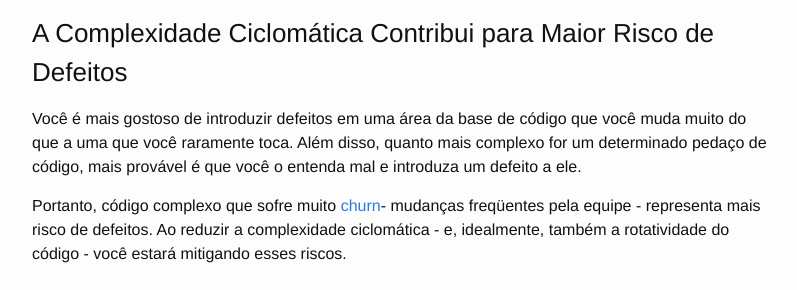
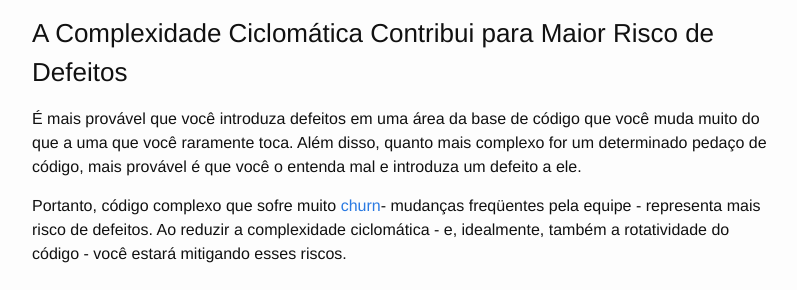
Before and after one commit to carlosschults/my-blog-source, a Jekyll site: the page built from _posts/2021-04-05-reduzir-complexidade-ciclomatica.md, in a window 1280 px wide and 900 px high, scrolled down 2302 px. Shown: the part 150-440 px from the top of the window, without its empty margins (238-1035 px from the left). Built offline with Jekyll 4.4.1, drawn with Linux system fonts in a browser that asks for light colours; comment, search, counter and statistics services are not loaded.

Commit message:
Fix translation mistake

```diff
--- a/_posts/2021-04-05-reduzir-complexidade-ciclomatica.md
+++ b/_posts/2021-04-05-reduzir-complexidade-ciclomatica.md
@@ -69,7 +69,7 @@ Como já mencionamos, valores mais altos de complexidade ciclomática resultam n
 
 ### A Complexidade Ciclomática Contribui para Maior Risco de Defeitos
 
-Você é mais gostoso de introduzir defeitos em uma área da base de código que você muda muito do que a uma que você raramente toca. Além disso, quanto mais complexo for um determinado pedaço de código, mais provável é que você o entenda mal e introduza um defeito a ele.
+É mais provável que você introduza defeitos em uma área da base de código que você muda muito do que a uma que você raramente toca. Além disso, quanto mais complexo for um determinado pedaço de código, mais provável é que você o entenda mal e introduza um defeito a ele.
 
 Portanto, código complexo que sofre muito [churn](https://linearb.io/blog/what-is-code-churn/)- mudanças freqüentes pela equipe - representa mais risco de defeitos. Ao reduzir a complexidade ciclomática - e, idealmente, também a rotatividade do código - você estará mitigando esses riscos.
 
```
